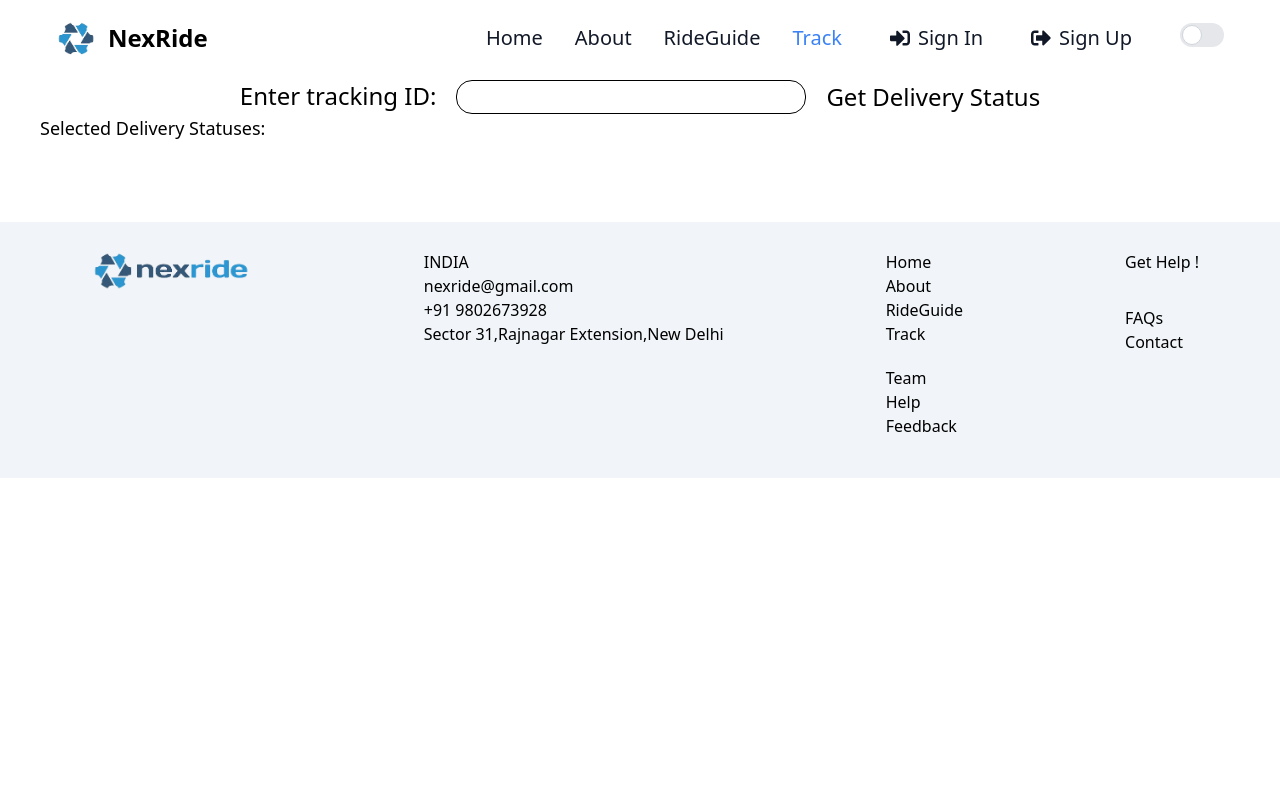
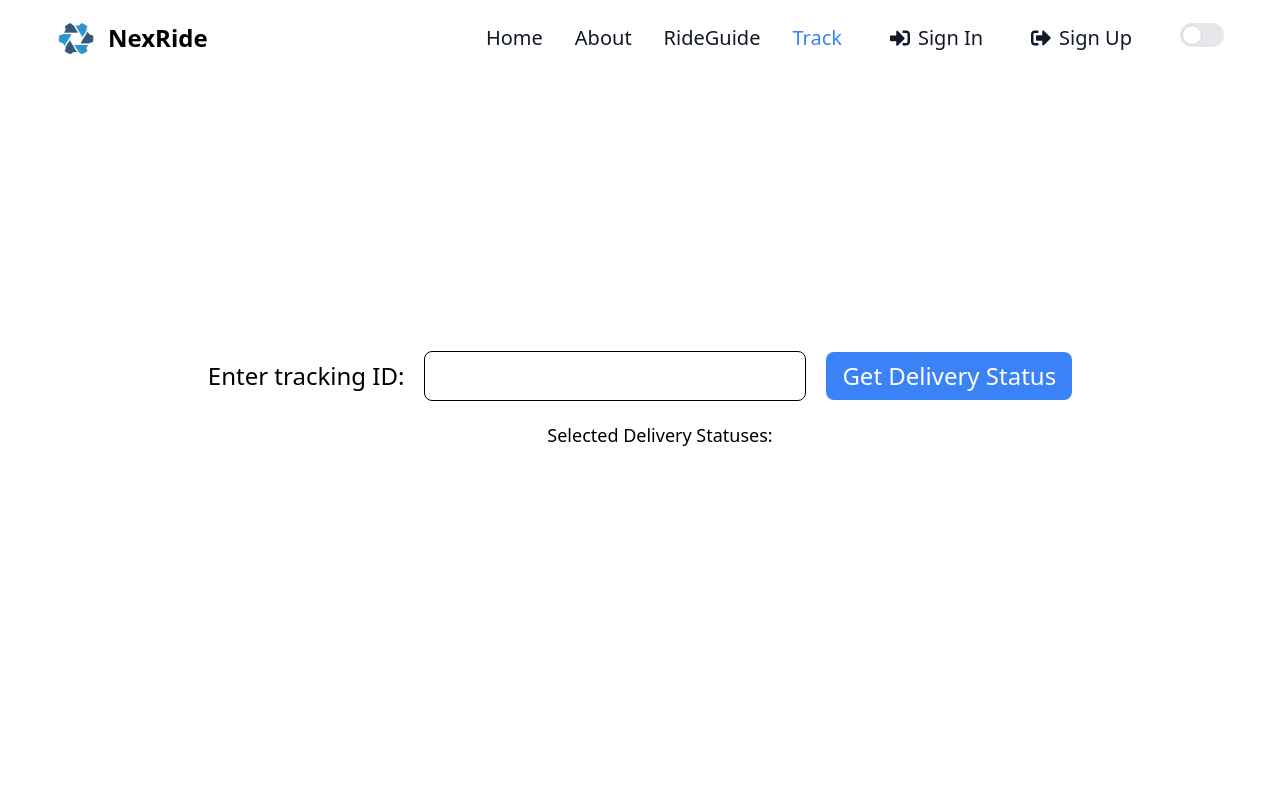
Before and after one commit to VrandaaGarg/NexRide, a React (Vite) app in the folder client/: page /track in a window 1280 px wide. Shown: the top 800 px of the page. Built offline with nearby package versions, Linux system fonts and the light colour scheme.

Commit message:
changes done

```diff
--- a/client/src/Components/Track/Track.jsx
+++ b/client/src/Components/Track/Track.jsx
@@ -26,8 +26,8 @@ function Track() {
     if (isChecked) {
       setDeliveryStatuses((prevStatuses) => [...prevStatuses, status]); // Add to array
     } else {
-      setDeliveryStatuses((prevStatuses) =>
-        prevStatuses.filter((s) => s !== status) // Remove from array
+      setDeliveryStatuses(
+        (prevStatuses) => prevStatuses.filter((s) => s !== status) // Remove from array
       );
     }
   };
@@ -56,19 +56,29 @@ function Track() {
   };
 
   return (
-    <div className="py-20">
+    <div className="h-screen flex place-content-center flex-col gap-5">
       {/* Form to retrieve delivery status */}
-      <form onSubmit={handleFormSubmit} className="flex justify-center gap-5 text-2xl">
-        <label htmlFor="trackingId">Enter tracking ID:</label>
+      <form
+        onSubmit={handleFormSubmit}
+        className="flex px-9 flex-col sm:flex-row justify-center items-center gap-4 sm:gap-5 text-lg sm:text-2xl w-full max-w-6xl mx-auto"
+      >
+        <label htmlFor="trackingId" className="text-center sm:text-left">
+          Enter tracking ID:
+        </label>
         <input
           type="text"
           id="trackingId"
           name="trackingId"
           value={trackingId}
-           className="border border-black rounded-2xl"
+          className="border border-black rounded-lg px-4 py-2 w-full sm:w-auto"
           onChange={(e) => setTrackingId(e.target.value)}
         />
-        <button type="submit" className="">Get Delivery Status</button>
+        <button
+          type="submit"
+          className="bg-blue-500 text-white px-4 py-2 rounded-lg hover:bg-blue-600 transition-all"
+        >
+          Get Delivery Status
+        </button>
       </form>
 
       {/* Display checkboxes and allow signed-in users to interact */}
@@ -138,7 +148,10 @@ function Track() {
               value="Ownership with Customer"
               checked={deliveryStatuses.includes("Ownership with Customer")}
               onChange={(e) =>
-                handleCheckboxChange("Ownership with Customer", e.target.checked)
+                handleCheckboxChange(
+                  "Ownership with Customer",
+                  e.target.checked
+                )
               }
             />
             Ownership with Customer
@@ -150,7 +163,9 @@ function Track() {
 
       {/* Display delivery status */}
       {deliveryStatuses && (
-        <p className="text-lg pl-10">Selected Delivery Statuses: {deliveryStatuses.join(", ")}</p>
+        <p className="w-full text-center text-lg pl-10">
+          Selected Delivery Statuses: {deliveryStatuses.join(", ")}
+        </p>
       )}
     </div>
   );
```
